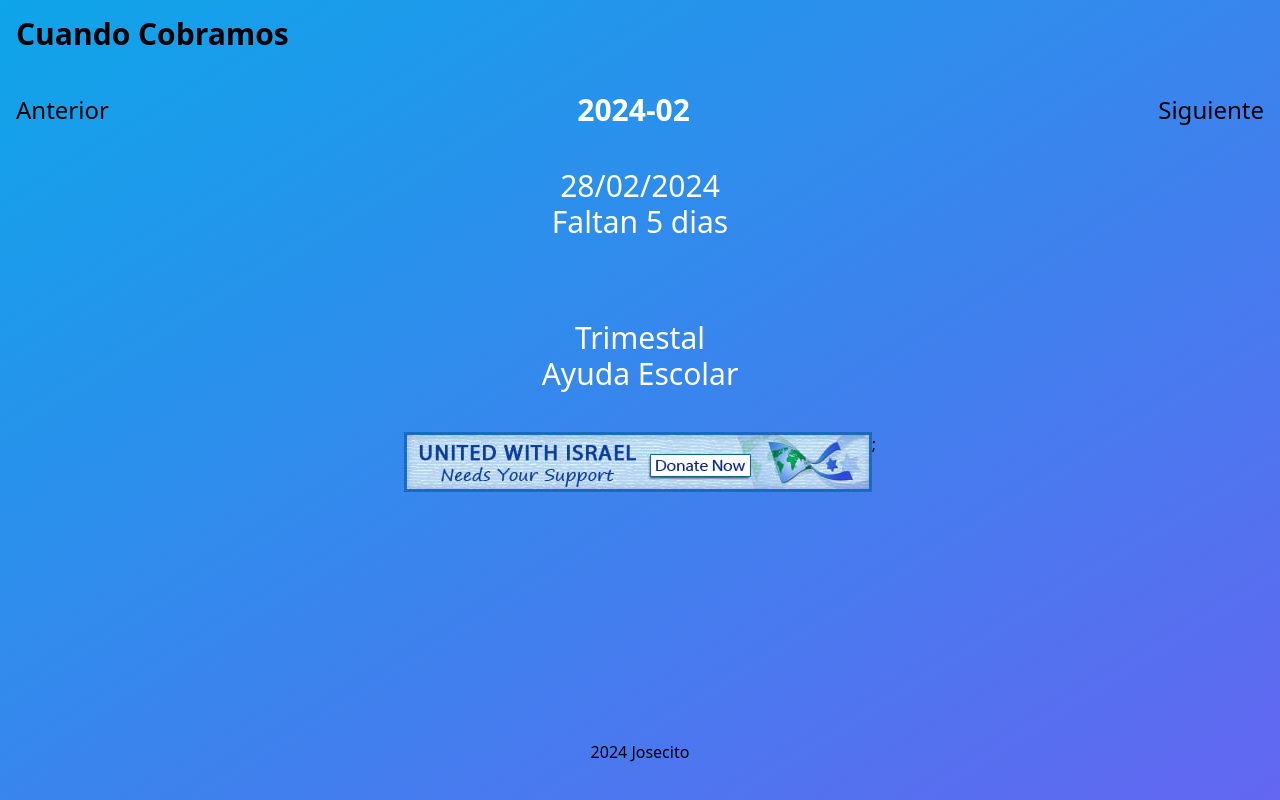
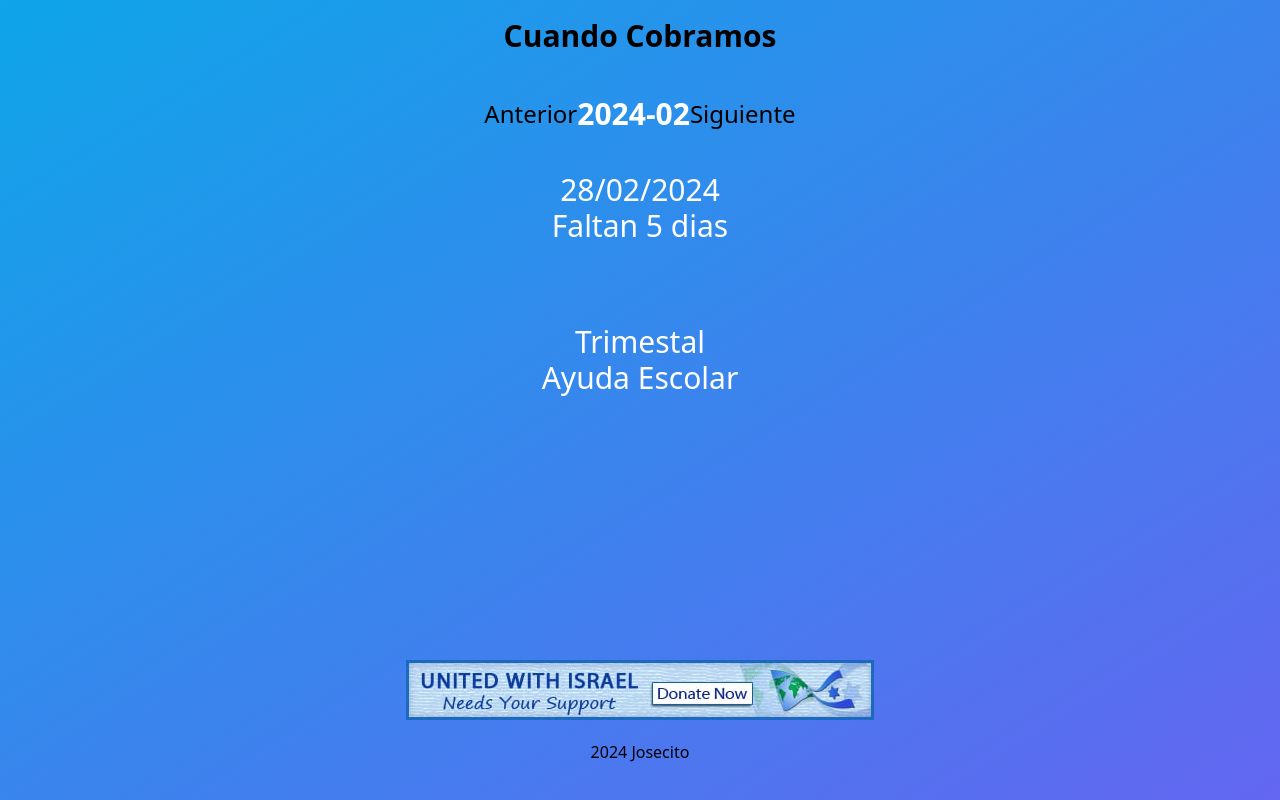
Before and after one commit to josemgonzalezp/cuandocobramos, a React (Vite) app: page / in a window 1280 px wide. Built offline with nearby package versions, Linux system fonts and the light colour scheme.

Commit message:
Correcciones

```diff
--- a/src/App.jsx
+++ b/src/App.jsx
@@ -43,11 +43,11 @@ export default function App() {
     };
 
     return (
-        <main className="md:container md:mx-auto grid items-start min-h-screen grid-rows-[auto,1fr,auto] p-4 font-sans antialiased bg-gradient-to-br from-sky-500 to-indigo-500">
-            <header className="flex justify-between items-center">
+        <main className="md:container md:mx-auto items-center flex flex-col h-screen p-4 font-sans antialiased bg-gradient-to-br from-sky-500 to-indigo-500 w-full">
+            <header className="h-10 flex justify-between items-center">
                 <span className="text-3xl font-bold">Cuando Cobramos</span>
             </header>
-            <section className="py-10 grid">
+            <section className="mb-auto py-10 grid">
                 <div className="flex flex-row justify-between items-center">
                     <span
                         className="text-2xl hover:cursor-pointer hover:text-blue-800"
@@ -78,11 +78,9 @@ export default function App() {
                         })}
                     </ul>
                 </div>
-                <div className="transition-all flex flex-row justify-center">
-                    <img src={israel} alt="Donate" />;
-                </div>
             </section>
-            <footer className="text-center leading-[4rem] text-muted-foreground">
+            <footer className="h-30 text-center leading-[4rem] text-muted-foreground">
+                <img src={israel} alt="Donate" />
                 {new Date().getFullYear()} Josecito
             </footer>
         </main>
```
